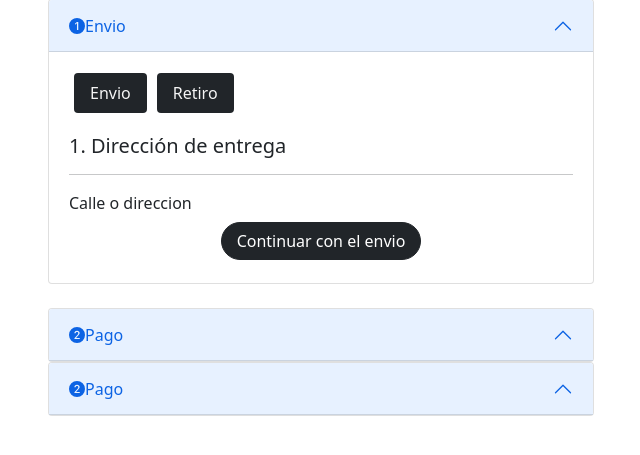
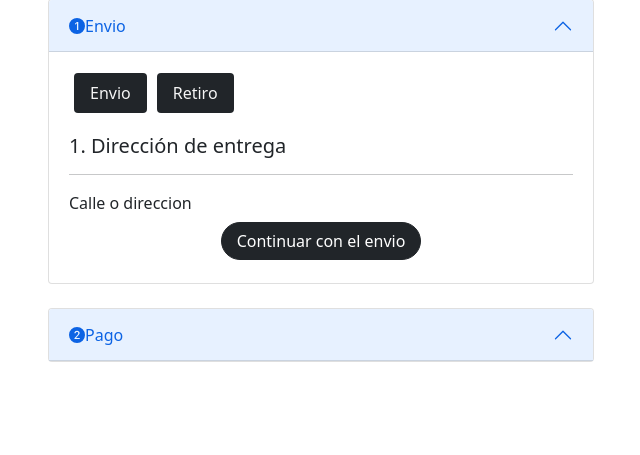
Before and after one commit to TortillaDePapa/Proyecto, a PHP site: page /Tarjeta.php in a window 1280 px wide. Shown: the part 236-691 px from the top of the page, without its empty margins (34-674 px from the left). Run offline with PHP 8.4, Linux system fonts and the light colour scheme; some libraries are stand-ins or nearby versions.

Commit message:
mute echo

```diff
--- a/Tarjeta.php
+++ b/Tarjeta.php
@@ -133,11 +133,6 @@ Resumen de la compra
                     <br>
 
                     <p> Persona que retira:  </p>
-
-                    <div class="text-center">
-                    <button type="submit" class="btn btn-dark" name="Continuar"> Continuar con el envio </button>
-                    </div>
-
                   </div>
                 </div>
               </div>
@@ -147,33 +142,6 @@ Resumen de la compra
 
         <br>
 
-
-
-<?php
- if(isset($_POST['Continuar'])){
-
-
-
-
-}
-?>
-
-<div class="accordion" id="accordionPanelsStayOpenExample">
-<div class="accordion-item w-100">
-  <h2 class="accordion-header" id="panelsStayOpen-headingOne">
-    <button class="accordion-button" type="button" data-bs-toggle="collapse"
-      data-bs-target="#panelsStayOpen-collapseOne" aria-expanded="true"
-      aria-controls="panelsStayOpen-collapseOne">
-      <svg xmlns="http://www.w3.org/2000/svg" width="16" height="16" fill="currentColor"
-        class="bi bi-2-circle-fill" viewBox="0 0 16 16">
-        <path
-          d="M16 8A8 8 0 1 1 0 8a8 8 0 0 1 16 0ZM6.646 6.24c0-.691.493-1.306 1.336-1.306.756 0 1.313.492 1.313 1.236 0 .697-.469 1.23-.902 1.705l-2.971 3.293V12h5.344v-1.107H7.268v-.077l1.974-2.22.096-.107c.688-.763 1.287-1.428 1.287-2.43 0-1.266-1.031-2.215-2.613-2.215-1.758 0-2.637 1.19-2.637 2.402v.065h1.271v-.07Z" />
-      </svg>
-      Pago
-    </button>
-  </h2>
-</div>
-</div>
 
         <!--  TARJETA -->
 
@@ -266,7 +234,7 @@ Resumen de la compra
             </div>
           </div>
         </div>
-
+      </div>
 
 
       <div class="col-6">
@@ -304,11 +272,9 @@ Resumen de la compra
             <img src="https://images.pexels.com/photos/2272853/pexels-photo-2272853.jpeg?auto=compress&cs=tinysrgb&dpr=1&w=500" class="card-img-top" alt="...">
             <div class="card-body">
               <p class="card-text"> benja gay, despues se hace otra wea con la card pq estan re peruanas
-
               </p>
             </div>
           </div>
-
         </div> -->
       </div>
     </div>
```
